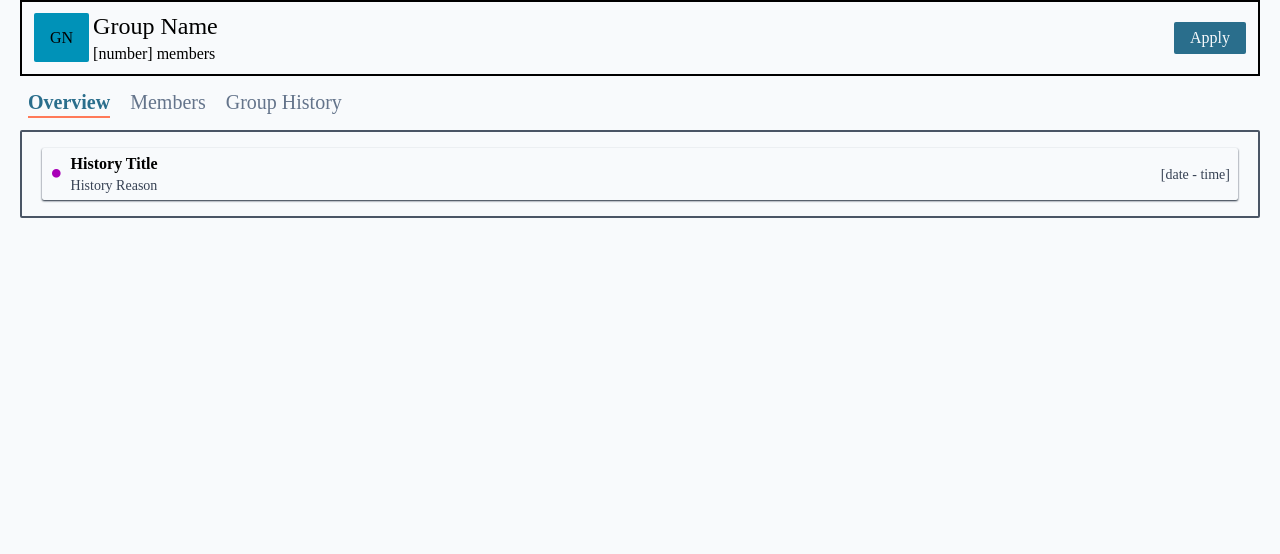
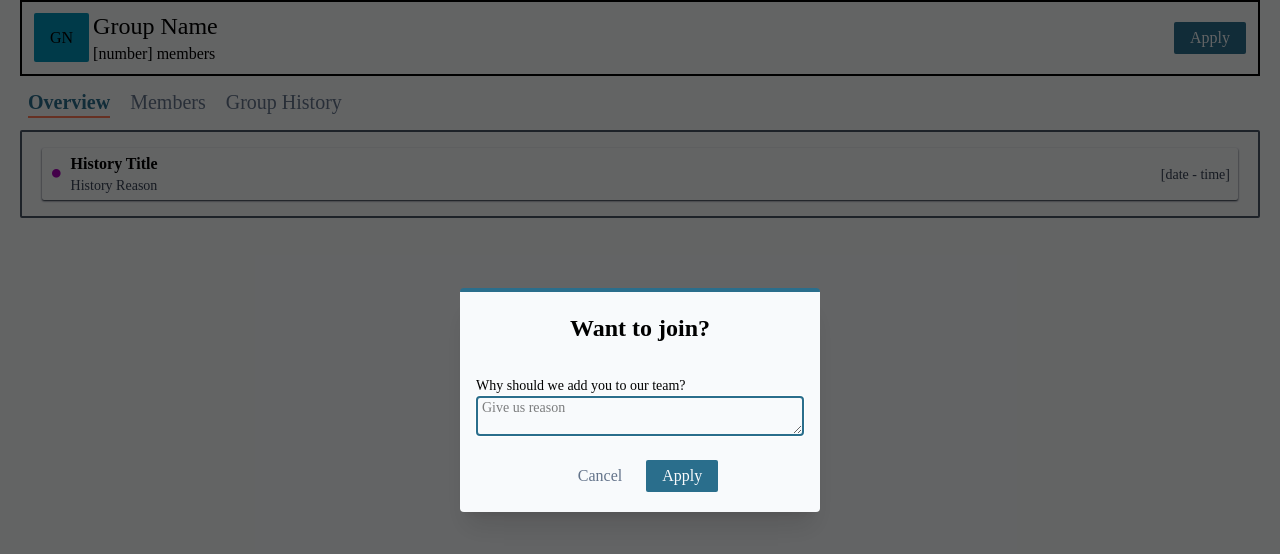
Before and after one commit to Himanshu-Sharma2250/Bonded, a React app in the folder frontend/: page / in a window 1280 px wide. Both pictures are taken after a click on the button "Apply". Shown: the top 554 px of the page. Built offline with nearby package versions, Linux system fonts and the light colour scheme; the HTML template or start-up script is replaced by a standard one.

Commit message:
add ApplyToGroupModal UI in components

```diff
--- /dev/null
+++ b/frontend/src/components/ApplyToGroupModal.jsx
@@ -0,0 +1,76 @@
+import { useRef } from 'react'
+import Button from './Button';
+
+const ApplyToGroupModal = () => {
+    const dialogRef = useRef(null);
+
+    const openModal = () => {
+        dialogRef.current?.showModal();
+    };
+
+    const closeModal = () => {
+        dialogRef.current?.close();
+    };
+
+    return (
+        <div>
+            <Button
+                name='Apply'
+                bgColor='#2A6E8C'
+                btnSize='16px'
+                onClick={openModal}
+            />
+
+            {/* IMPORTANT: Use 'open:flex' so it only becomes flex when open.
+               The backdrop: class styles the dimmed background behind the modal.
+            */}
+            <dialog
+                ref={dialogRef}
+                className='open:flex flex-col gap-8 w-90 px-4 py-5 rounded-sm bg-[#F8FAFC] border-t-4 border-t-[#2A6E8C] shadow-xl m-auto backdrop:bg-black/60'
+            >
+                <div className='w-full flex items-center justify-center'>
+                    <h1 className='text-2xl font-bold'>
+                        Want to join?
+                    </h1>
+                </div>
+
+                <form
+                    className='flex flex-col gap-3'
+                    onSubmit={(e) => {
+                        e.preventDefault();
+                        // Add your form submission logic here
+                        closeModal();
+                    }}
+                >
+                    <label className='flex flex-col text-sm font-medium'>
+                        Why should we add you to our team?
+
+                        <textarea
+                            name="reason"
+                            className='border-2 border-[#CBD5E1] focus:outline-[#2A6E8C] rounded-xs px-1 h-10' placeholder="Give us reason"
+                        ></textarea>
+                    </label>
+
+                    <div className='flex gap-2 justify-center items-center w-full mt-3'>
+                        <Button
+                            name='Cancel'
+                            txtColor='#64748B'
+                            bgColor={'transparent'}
+                            btnSize='16px'
+                            type="button"
+                            onClick={closeModal}
+                        />
+                        <Button
+                            name='Apply'
+                            bgColor='#2A6E8C'
+                            btnSize='16px'
+                            type="submit"
+                        />
+                    </div>
+                </form>
+            </dialog>
+        </div>
+    )
+}
+
+export default ApplyToGroupModal
--- a/frontend/src/pages/GroupDetailPage.jsx
+++ b/frontend/src/pages/GroupDetailPage.jsx
@@ -3,6 +3,7 @@ import Button from '../components/Button'
 import GroupOverview from '../components/GroupOverview';
 import GroupMembers from '../components/GroupMembers';
 import GroupHistory from '../components/GroupHistory';
+import ApplyToGroupModal from '../components/ApplyToGroupModal';
 
 const GroupDetailPage = () => {
     const [selectedTab, setSelectedTab] = useState('Overview');
@@ -32,7 +33,7 @@ const GroupDetailPage = () => {
 
                 {/* contains apply btn and dialog that pop up */}
                 <div>
-                    <Button name={'Apply'} bgColor={'#2A6E8C'} btnSize={'16px'} />
+                    <ApplyToGroupModal />
                 </div>
             </div>
 
```
